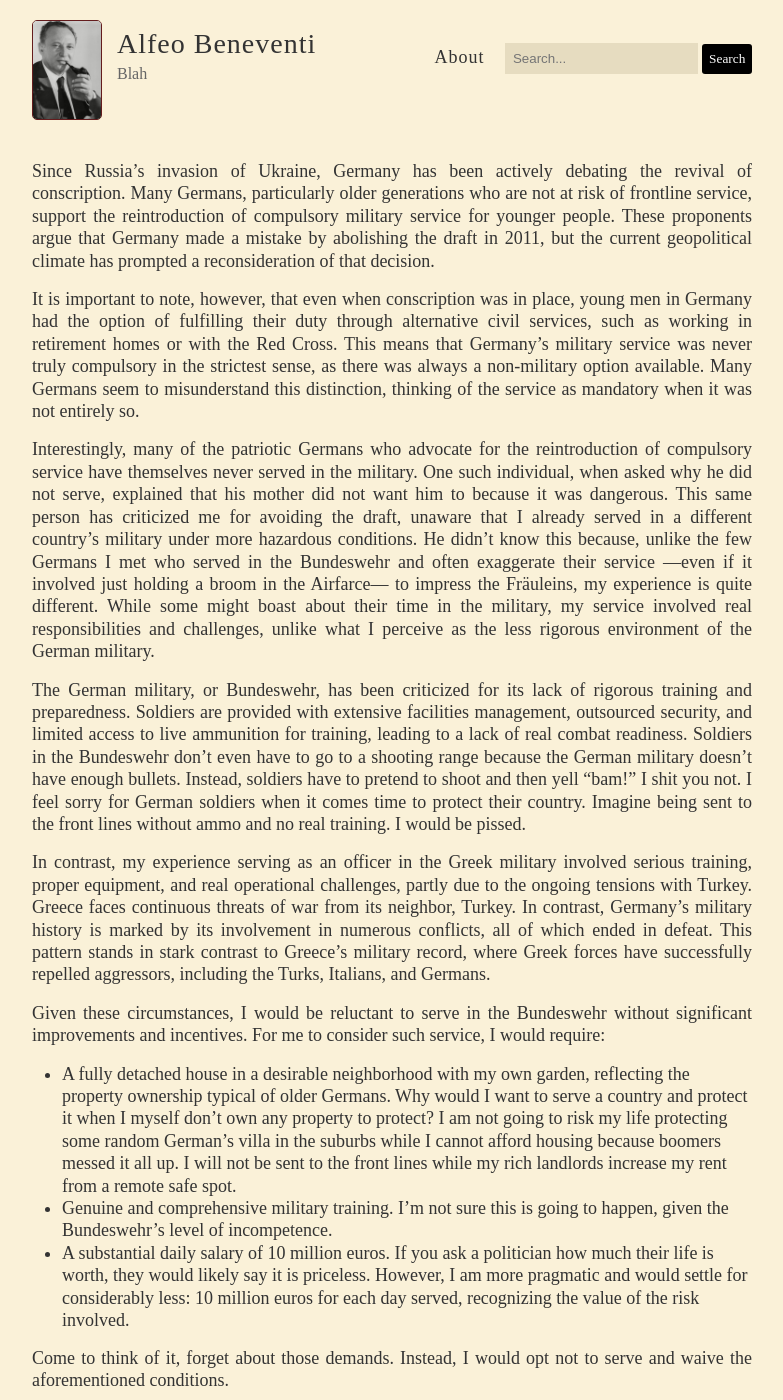
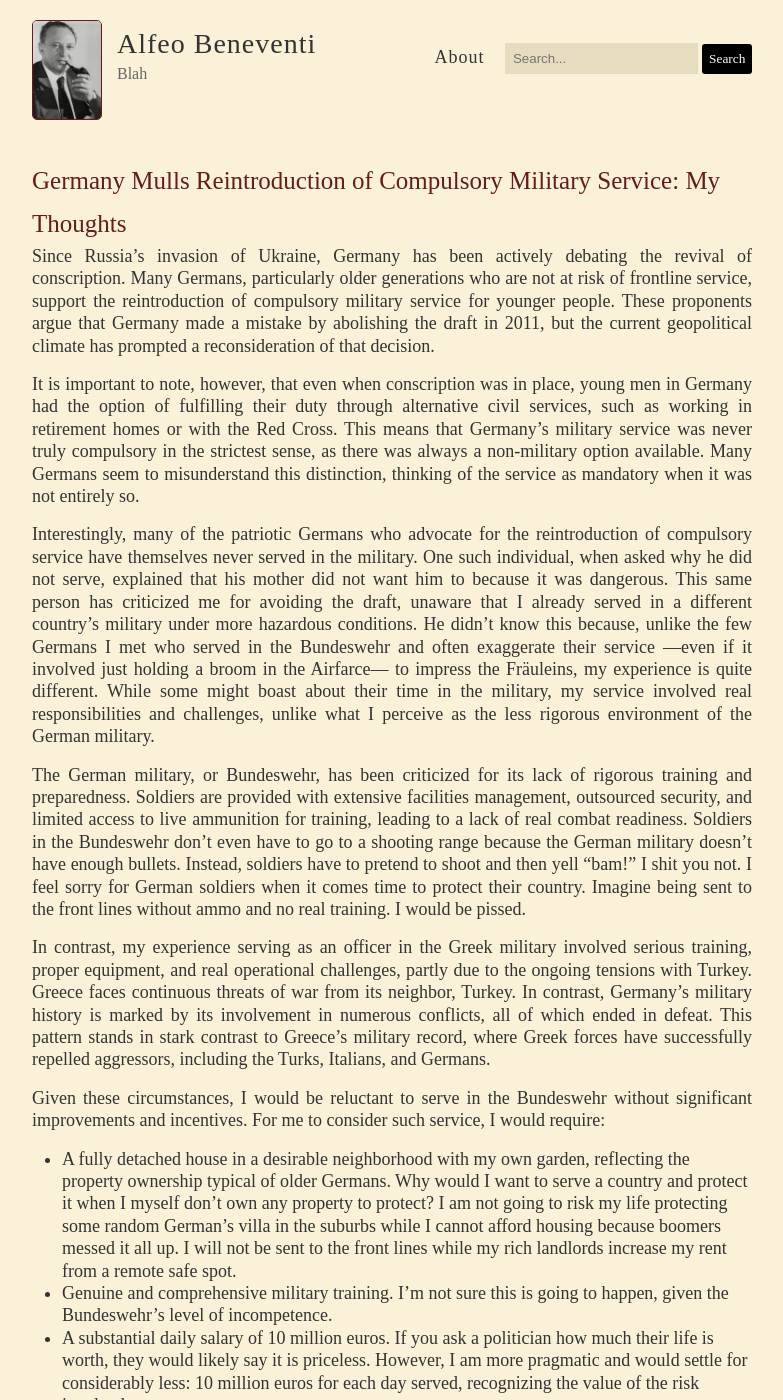
Before and after one commit to alfeobeneventi/alfeobeneventi.github.io, a Jekyll site: the page built from _posts/2024-05-19-The-german-compulsory-military-joke.md, in a window 1280 px wide and 1400 px high. Shown: the whole window, without its empty margins (248-1031 px from the left). Built offline with Jekyll 4.4.1, drawn with Linux system fonts in a browser that asks for light colours; our own code applies the rules of GitHub Pages for plain Markdown files; some of the changed text lies outside the part shown.

Commit message:
Added new post

```diff
--- a/_posts/2024-05-19-The-german-compulsory-military-joke.md
+++ b/_posts/2024-05-19-The-german-compulsory-military-joke.md
@@ -1,6 +1,6 @@
 ---
 layout: post
-title: Germany Mulls Reintroduction of Compulsory Military Service: My Thoughts
+title: 'Germany Mulls Reintroduction of Compulsory Military Service: My Thoughts'
 ---
 
 Since Russia's invasion of Ukraine, Germany has been actively debating the revival of conscription. Many Germans, particularly older generations who are not at risk of frontline service, support the reintroduction of compulsory military service for younger people. These proponents argue that Germany made a mistake by abolishing the draft in 2011, but the current geopolitical climate has prompted a reconsideration of that decision.
```
